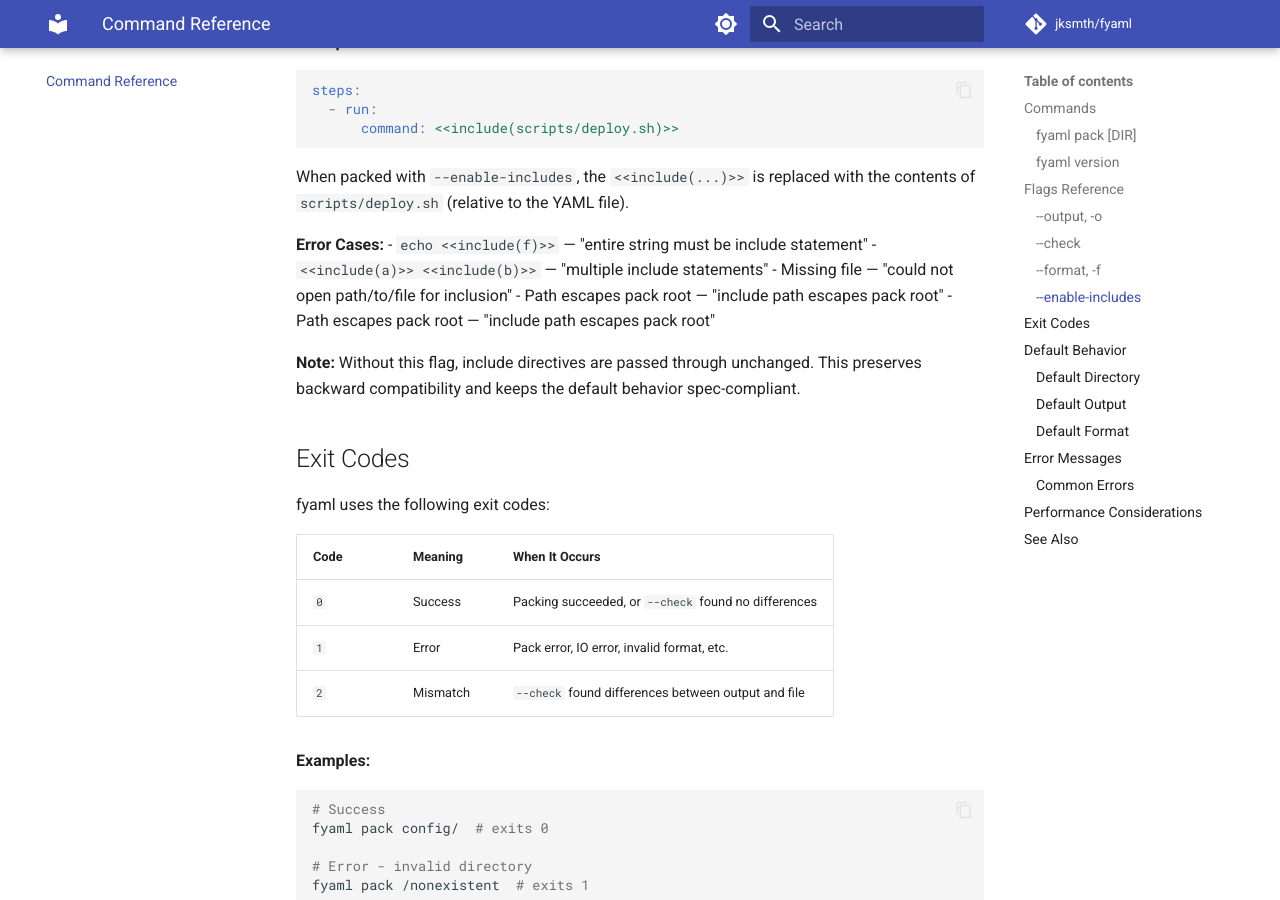
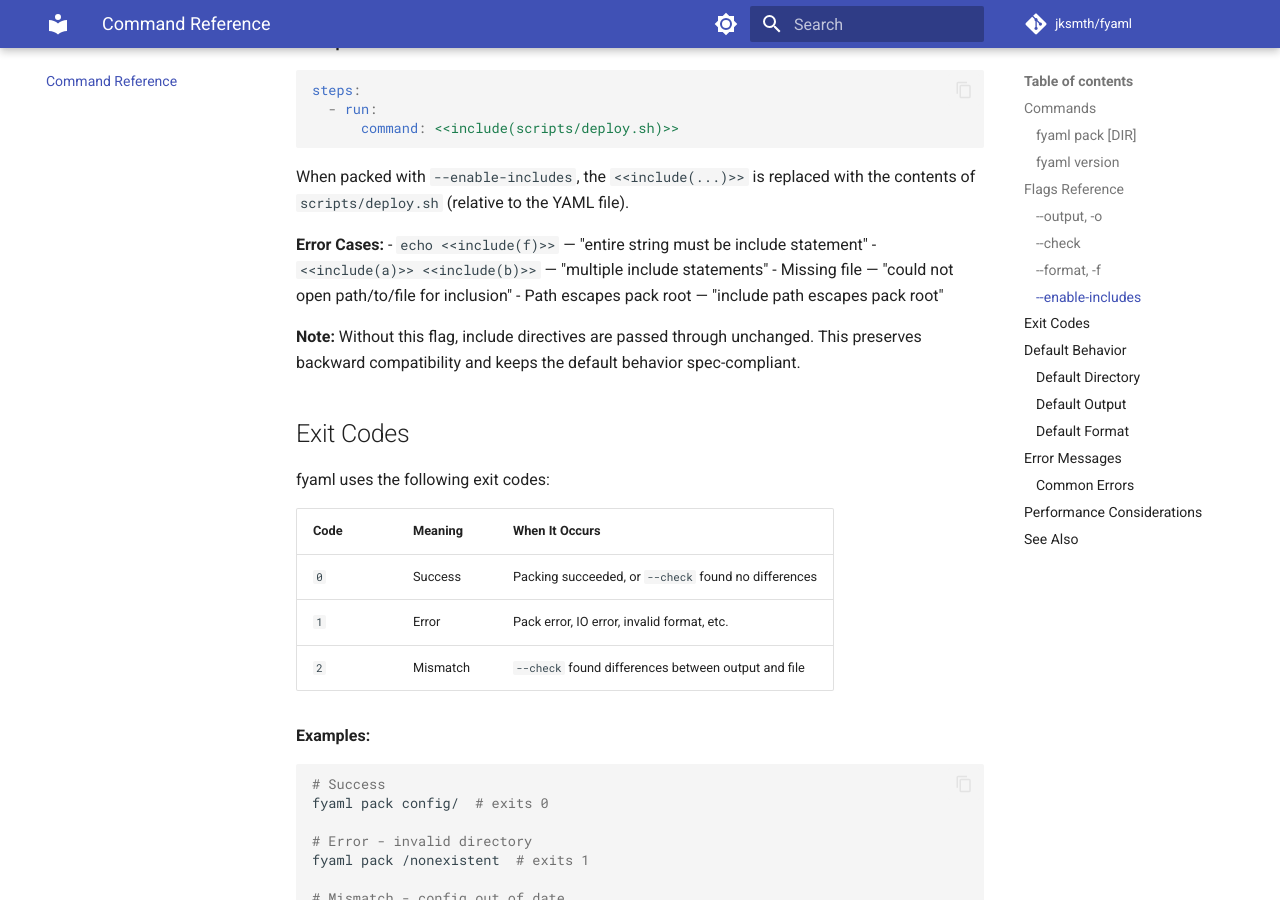
Before and after one commit to jksmth/fyaml, an MkDocs documentation site: the page built from docs/reference.md, in a window 1280 px wide and 900 px high, scrolled down 3866 px. Built offline with MkDocs 1.6.1 and Material for MkDocs 9.7.7, drawn with Linux system fonts in a browser that asks for light colours; comment, search, counter and statistics services are not loaded; the version menu is left out.

Commit message:
docs: remove duplicate line

```diff
--- a/docs/reference.md
+++ b/docs/reference.md
@@ -200,7 +200,6 @@ When packed with `--enable-includes`, the `<<include(...)>>` is replaced with th
 - `<<include(a)>> <<include(b)>>` — "multiple include statements"
 - Missing file — "could not open path/to/file for inclusion"
 - Path escapes pack root — "include path escapes pack root"
-- Path escapes pack root — "include path escapes pack root"
 
 **Note:** Without this flag, include directives are passed through unchanged. This preserves backward compatibility and keeps the default behavior spec-compliant.
 
```
